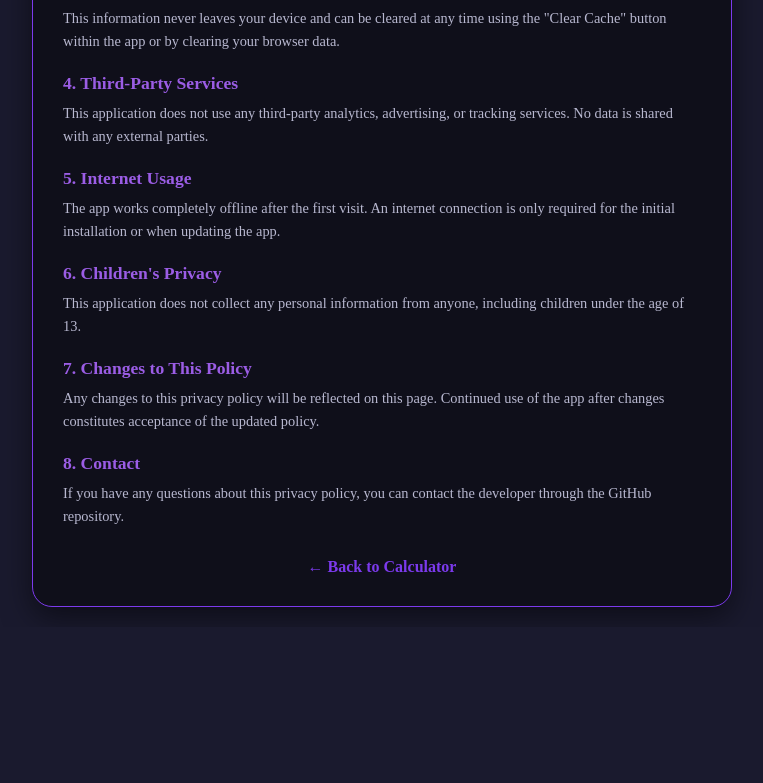
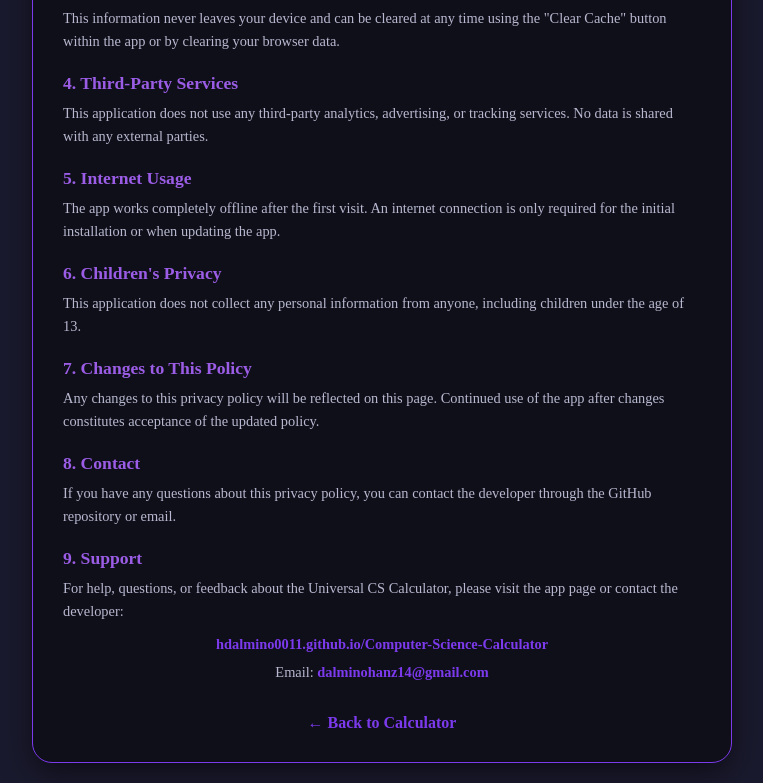
Before and after one commit to hdalmino0011/Computer-Science-Calculator, a plain HTML site: page privacy.html in a window 1280 px wide. Shown: the part 447-1230 px from the top of the page, without its empty margins (258-1021 px from the left). Before the commit the page ends 1074 px from the top, so only its background shows below. Drawn offline with Linux system fonts and the light colour scheme.

Commit message:
Update privacy.html

```diff
--- a/privacy.html
+++ b/privacy.html
@@ -63,6 +63,14 @@
         .back-link:hover {
             text-decoration: underline;
         }
+        .support-link {
+            color: #7c3aed;
+            font-weight: bold;
+            text-decoration: none;
+        }
+        .support-link:hover {
+            text-decoration: underline;
+        }
     </style>
 </head>
 <body>
@@ -97,7 +105,14 @@
         <p>Any changes to this privacy policy will be reflected on this page. Continued use of the app after changes constitutes acceptance of the updated policy.</p>
 
         <h2>8. Contact</h2>
-        <p>If you have any questions about this privacy policy, you can contact the developer through the GitHub repository.</p>
+        <p>If you have any questions about this privacy policy, you can contact the developer through the GitHub repository or email.</p>
+
+        <h2>9. Support</h2>
+        <p>For help, questions, or feedback about the Universal CS Calculator, please visit the app page or contact the developer:</p>
+        <p style="text-align:center; margin-top:10px;">
+            <a href="https://hdalmino0011.github.io/Computer-Science-Calculator/" class="support-link">hdalmino0011.github.io/Computer-Science-Calculator</a>
+        </p>
+        <p style="text-align:center; margin-top:5px;">Email: <a href="mailto:dalminohanz14@gmail.com" class="support-link">dalminohanz14@gmail.com</a></p>
 
         <a href="index.html" class="back-link">← Back to Calculator</a>
     </div>
```
